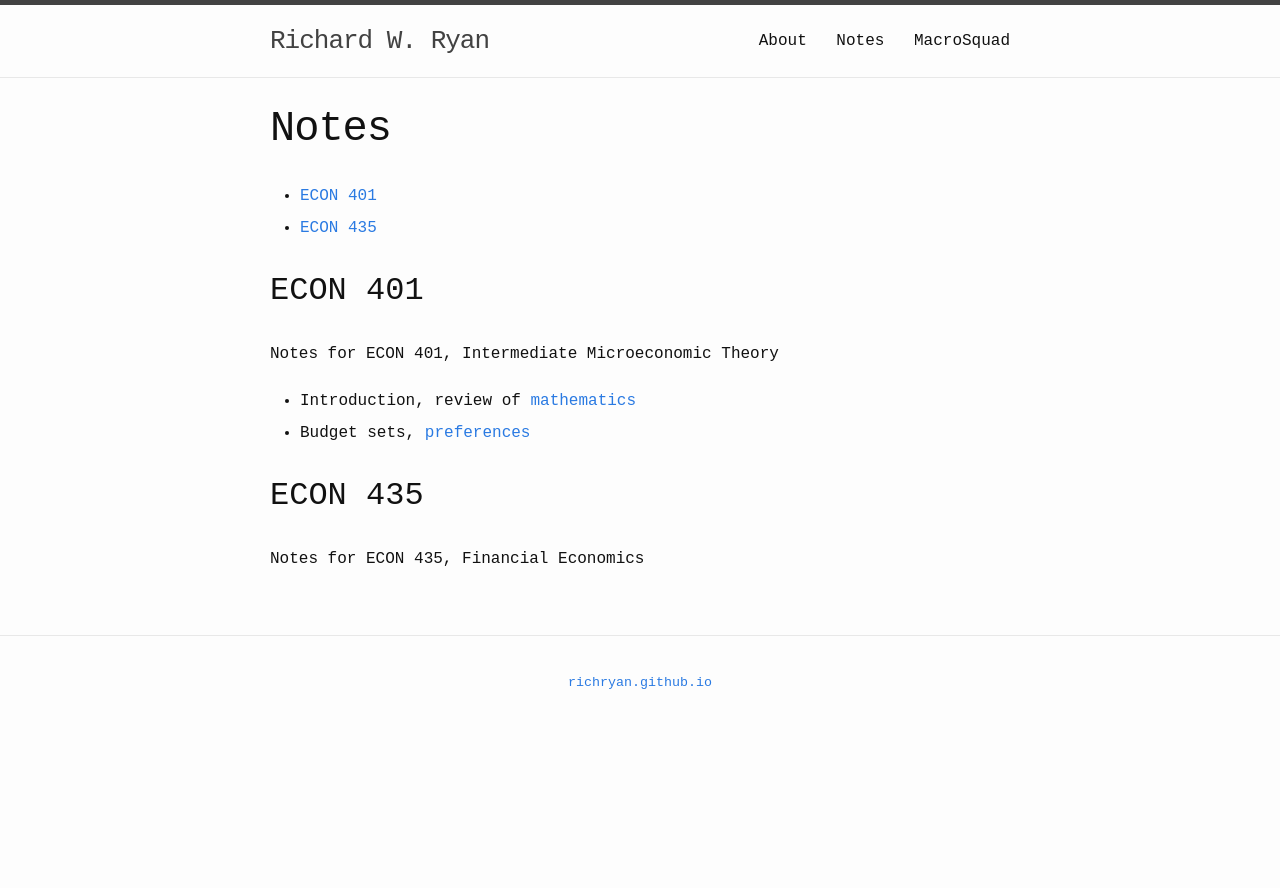
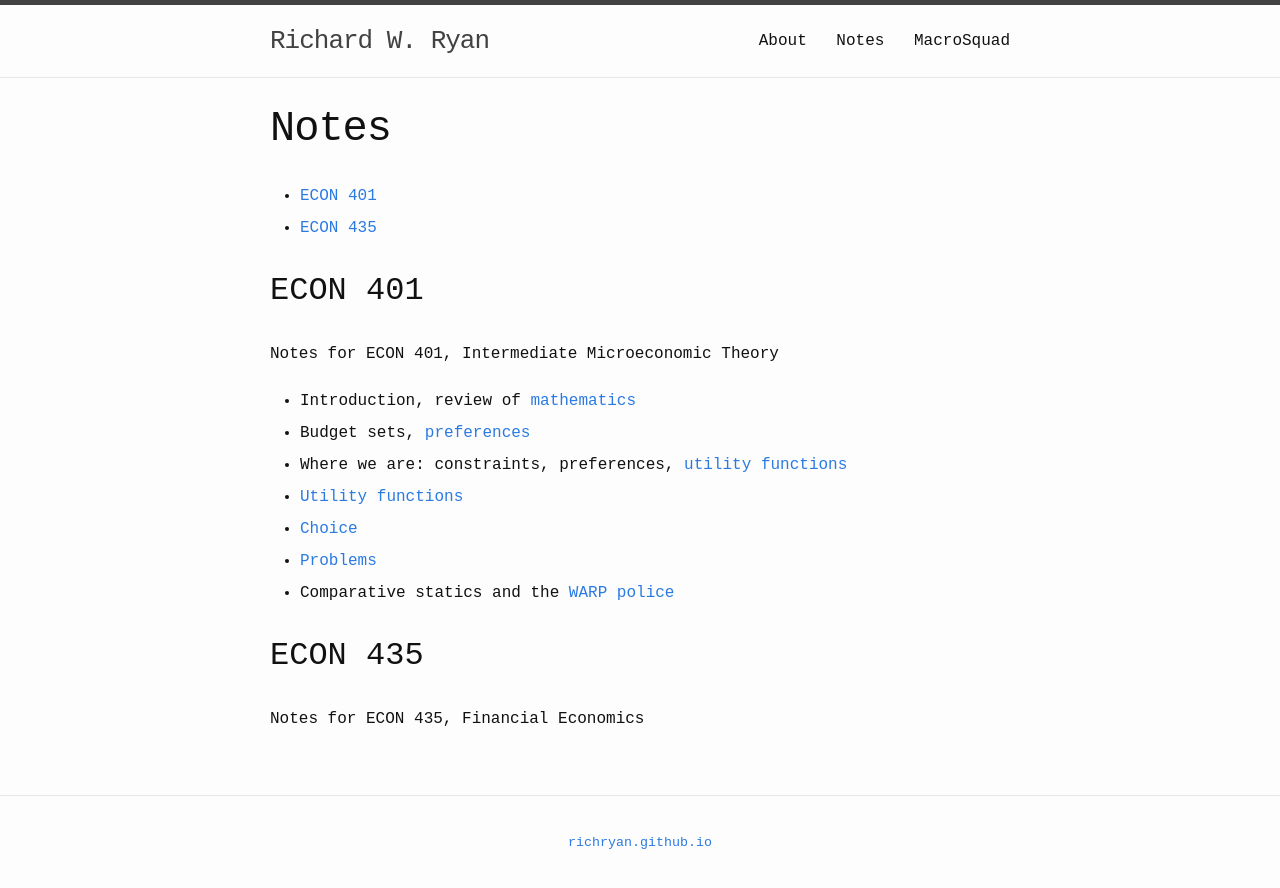
Before and after one commit to richryan/richryan.github.io, a Jekyll site: the page built from Notes.md, in a window 1280 px wide. Shown: the top 888 px of the page. Built offline with Jekyll 4.4.1, drawn with Linux system fonts in a browser that asks for light colours.

Commit message:
Add a few 401 Proux notes

```diff
--- a/Notes.md
+++ b/Notes.md
@@ -14,6 +14,11 @@ Notes for ECON 401, Intermediate Microeconomic Theory
 
 * Introduction, review of [mathematics]({{ site.url }}/pdfs/w2015_class1.pdf)
 * Budget sets, [preferences]({{ site.url }}/pdfs/w2015_class2.pdf)
+* Where we are: constraints, preferences, [utility functions]({{ site.url }}/pdfs/w2015_class3.pdf)
+* [Utility functions]({{ site.url }}/pdfs/w2015_class4.pdf)
+* [Choice]({{ site.url }}/pdfs/w2015_class5.pdf)
+* [Problems]({{ site.url }}/pdfs/w2015_class6.pdf)
+* Comparative statics and the [WARP police]({{ site.url }}/pdfs/w2015_class7.pdf)
 
 ## ECON 435
 Notes for ECON 435, Financial Economics
```
